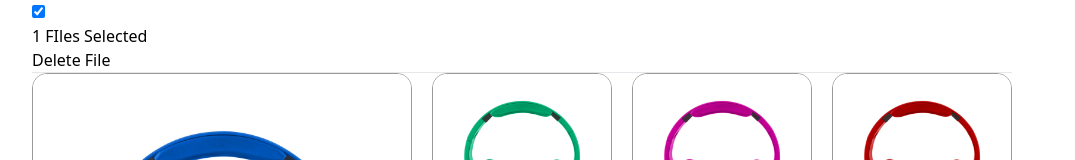
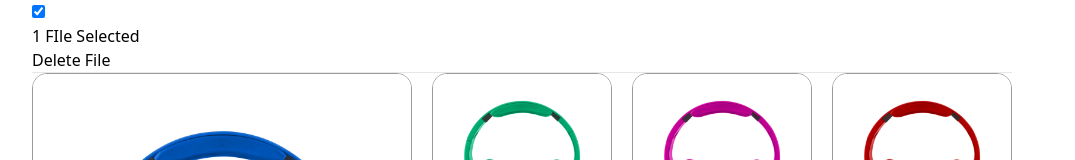
Before and after one commit to Shm-Rsuf/image-gallery, a React (Vite) app: page / in a window 1280 px wide. Both pictures are taken after a click on the checkbox 157 px from the left and 415 px from the top of the page. Shown: the top 160 px of the page, without its empty margins (118-1193 px from the left). Built offline with nearby package versions, Linux system fonts and the light colour scheme.

Commit message:
previouse image component added

```diff
--- a/src/components/AfterSelectHeader.jsx
+++ b/src/components/AfterSelectHeader.jsx
@@ -14,7 +14,7 @@ const AfterSelectHeader = ({
           onClick={handleUnselect}
         />
         <p className="pl-2 text-xl font-bold">
-          {selectedImages.length} FIles Selected
+          {selectedImages.length} FIle{selectedImages.length>1? "s":""} Selected
         </p>
       </div>
       <div className="pr-23">
--- a/src/components/ImageGallery.jsx
+++ b/src/components/ImageGallery.jsx
@@ -2,6 +2,7 @@ import { useState } from "react";
 import { Images } from "../data/ImageData";
 import AddImage from "./AddImage";
 import AfterSelectHeader from "./AfterSelectHeader";
+import PreviewImage from "./PreviewImage";
 
 const ImageGallery = () => {
   // after select an imgage, it stores there
--- /dev/null
+++ b/src/components/PreviewImage.jsx
@@ -0,0 +1,9 @@
+const PreviewImage = ({ draggedImage }) => {
+  return (
+    <div className="absolute w-full z-50 h-full bg-black top-0 duration-300 left-0">
+      <img className="w-full h-full object-cover" src={draggedImage.image} alt="" />
+    </div>
+  );
+};
+
+export default PreviewImage;
```
